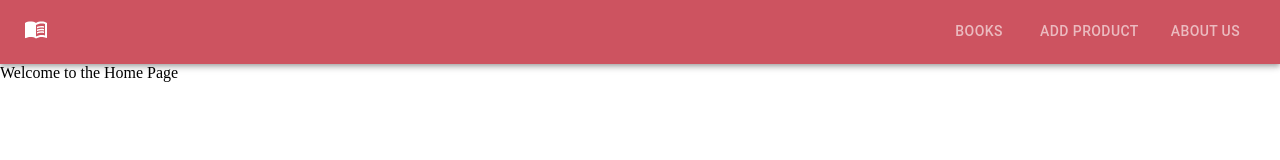
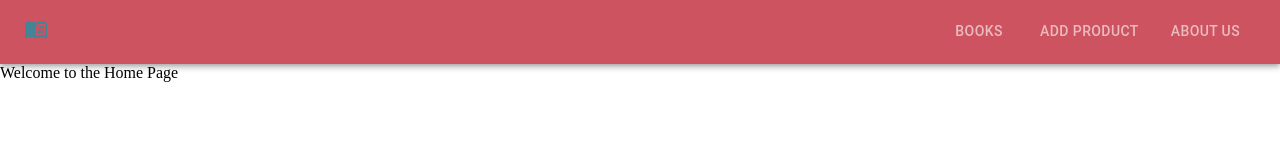
Before and after one commit to KaleseCarpenter/NewBookStore, a React (Create React App) app in the folder book-store/: page / in a window 1280 px wide. Shown: the top 160 px of the page. Built offline with nearby package versions, Linux system fonts and the light colour scheme.

Commit message:
logo connected to home page

```diff
--- a/book-store/src/components/Header.js
+++ b/book-store/src/components/Header.js
@@ -8,9 +8,11 @@ const Header = () => {
     <div>
         <AppBar sx={{backgroundColor: "#CD5360"}} position="sticky">
             <Toolbar>
-                <Typography>
-                    <MenuBookIcon />
-                </Typography>
+                <NavLink to="/" style={{color: "#438496"}}> {/* figure out how to change logo color*/}
+                    <Typography>
+                        <MenuBookIcon />
+                    </Typography>
+                </NavLink>
                 <Tabs
                 sx={{ ml: "auto" }}// moves margin of tabs to the right, add css inline
                 textColor="inherit"
```
